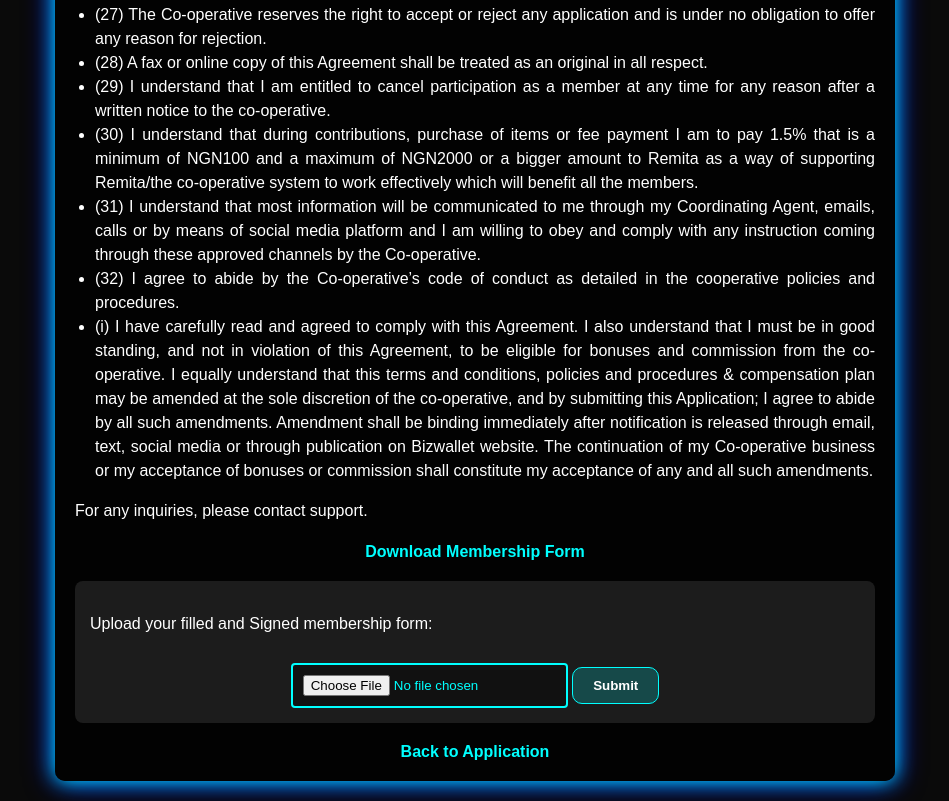
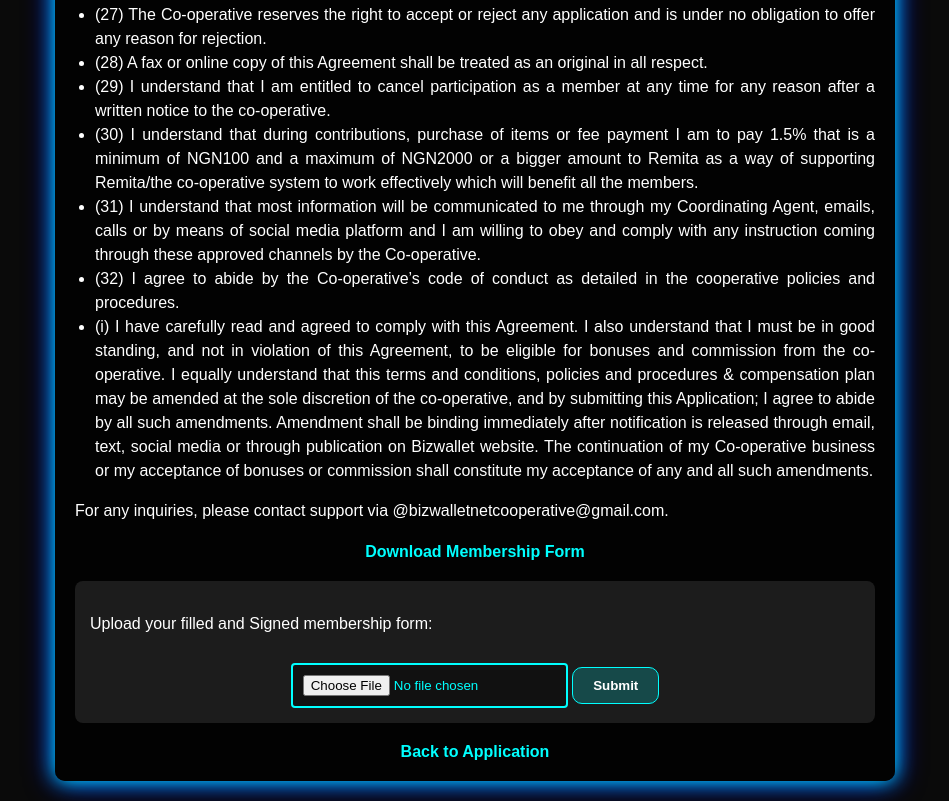
Before and after one commit to Osoabog7/Bizzwallet.io, a plain HTML site: page terms.html in a window 1280 px wide. Shown: the part 2305-3106 px from the top of the page, without its empty margins (165-1114 px from the left). Drawn offline with Linux system fonts and the light colour scheme.

Commit message:
Update terms.html

```diff
--- a/terms.html
+++ b/terms.html
@@ -101,7 +101,7 @@
                                                                                                                                         <li>    (32) I agree to abide by the Co-operative’s code of conduct as detailed in the cooperative policies and procedures. </li>
                                                                                                                                             <li>   (i) I have carefully read and agreed to comply with this Agreement. I also understand that I must be in good standing, and not in violation of this Agreement, to be eligible for bonuses and commission from the co-operative. I equally understand that this terms and conditions, policies and procedures & compensation plan may be amended at the sole discretion of the co-operative, and by submitting this Application; I agree to abide by all such amendments. Amendment shall be binding immediately after notification is released through email, text, social media or through publication on Bizwallet website. The continuation of my Co-operative business or my acceptance of bonuses or commission shall constitute my acceptance of any and all such amendments. </li>
         </ul>
-        <p>For any inquiries, please contact support.</p>
+        <p>For any inquiries, please contact support via @bizwalletnetcooperative@gmail.com.</p>
 
         <!-- Downloadable PDF Form -->
         <a href="https://github.com/Osoabog7/Bizzwallet.io/blob/main/Terms%20and%20Condition.pdf" download class="download-link">Download Membership Form</a>
```
